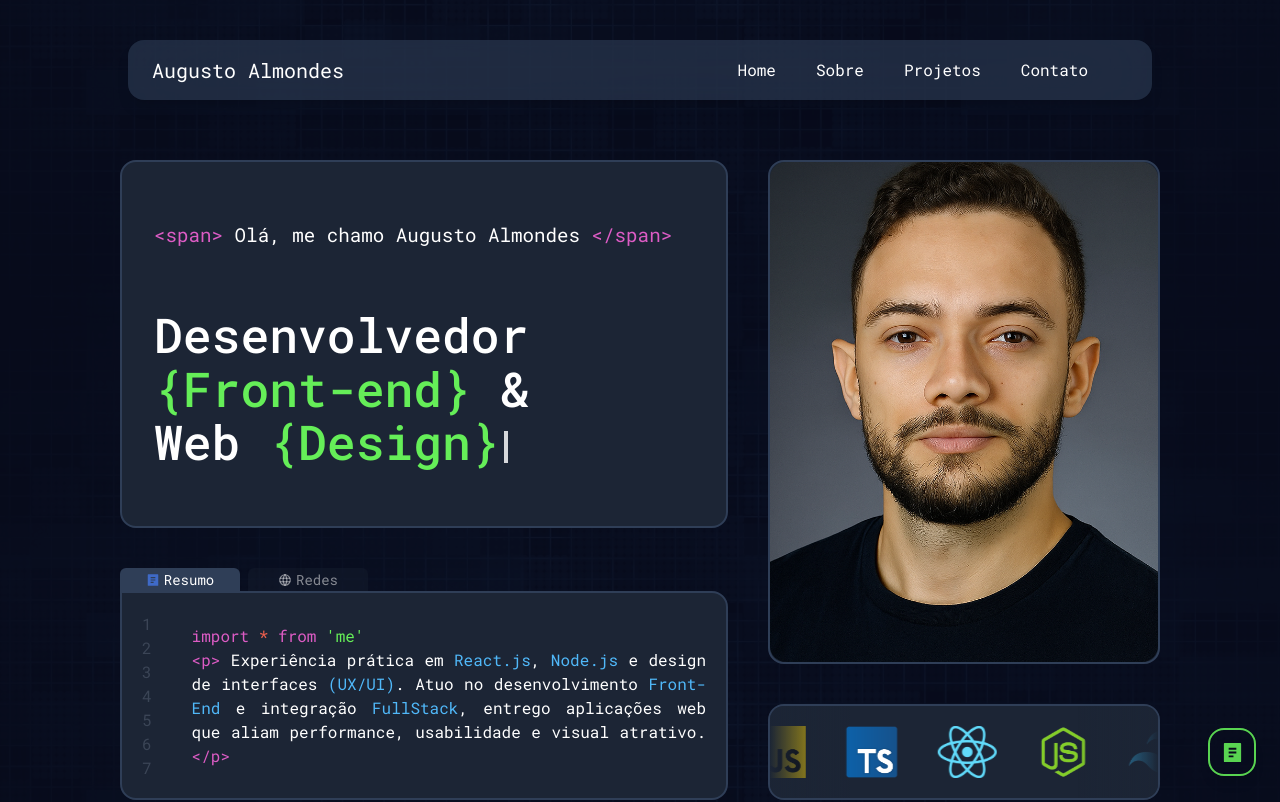
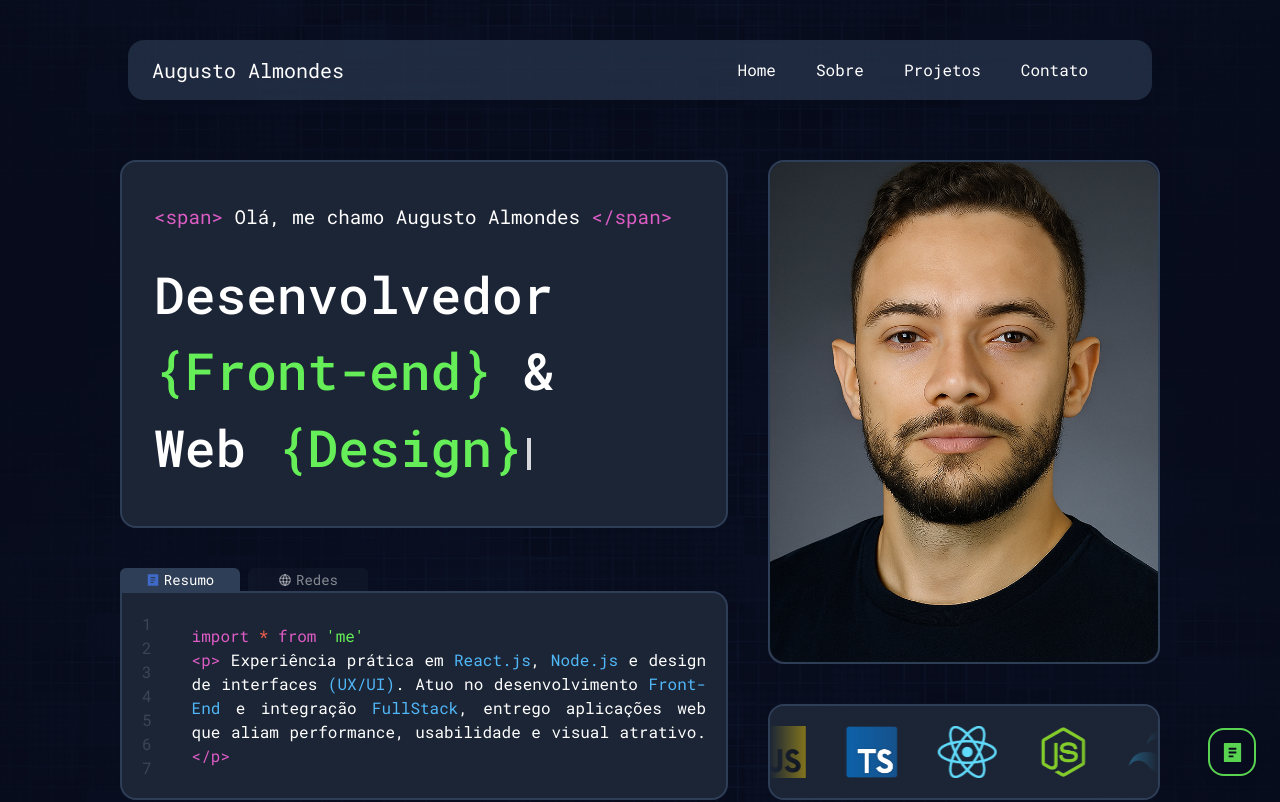
Before and after one commit to AugustoAlmondes/My-Protfolio, a React (Vite) app: page / in a window 1280 px wide. Shown: the top 802 px of the page. Built offline with nearby package versions, Linux system fonts and the light colour scheme.

Commit message:
style: changed font size of the title

```diff
--- a/src/components/Title.tsx
+++ b/src/components/Title.tsx
@@ -79,7 +79,7 @@ export default function Title() {
             </motion.div>
 
             <motion.div
-                className="text-white text-[2rem] mt-5 sm:mt-2 sm:text-[3rem] md:text-4xl lg:text-[3rem] font-medium w-full md:w-[90%]"
+                className="text-white text-[2.5rem] mt-5 sm:mt-2 sm:text-[3rem] md:text-[2.5rem] lg:text-[3.2rem] font-medium w-full md:w-[90%]"
             >
                 <h1>
                     {renderText()}
```
